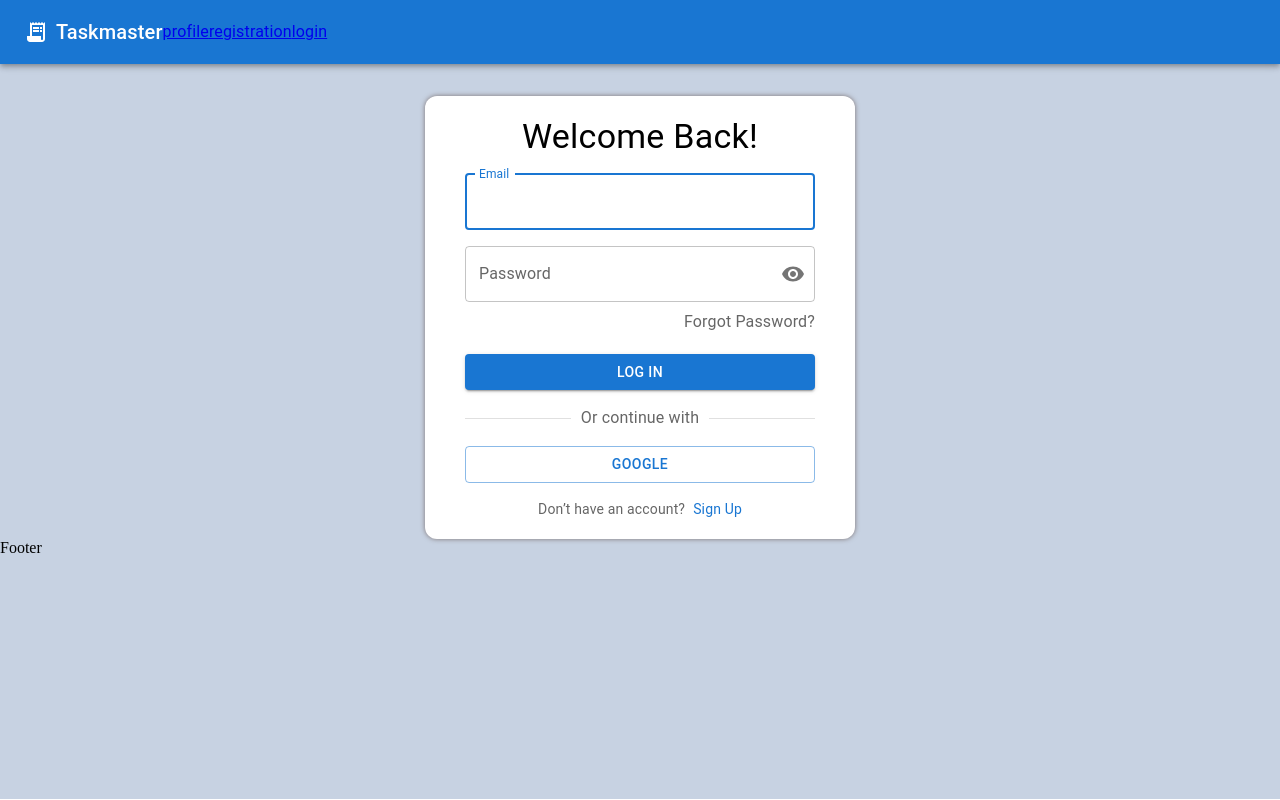
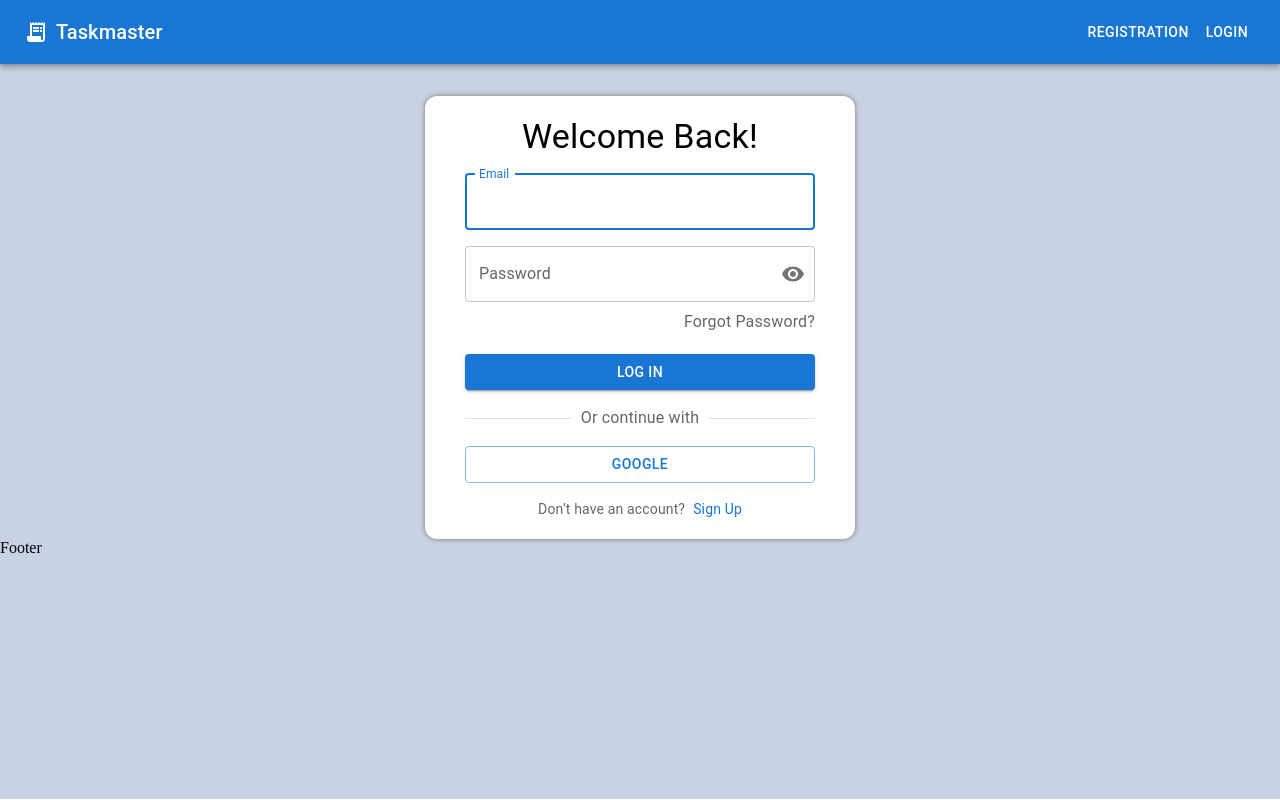
Before and after one commit to VHrabarev/taskmaster, a React (Create React App) app: page /login in a window 1280 px wide. Built offline with nearby package versions, Linux system fonts and the light colour scheme; no server answers.

Commit message:
Add Update profile posibility

```diff
--- a/src/components/App/index.tsx
+++ b/src/components/App/index.tsx
@@ -24,7 +24,6 @@ const App: React.FC = function() {
           loginStatus: true,
           fullName: user.displayName,
           email: user.email,
-          phone: user.phoneNumber,
           avatarUrl: user.photoURL,
         }))
       };
--- a/src/components/Header/index.tsx
+++ b/src/components/Header/index.tsx
@@ -1,12 +1,16 @@
-import { AppBar, Container, Toolbar, Typography } from '@mui/material';
+import { AppBar, Container, Toolbar, Typography, ButtonGroup, Button, Tooltip, Avatar, Box } from '@mui/material';
 import ReceiptLongIcon from '@mui/icons-material/ReceiptLong';
 import { Link } from 'react-router-dom';
+import React from "react";
+import { useAppSelector } from '../../hook';
 
-const Header = function() {
+const Header: React.FC = function() {
+    const { loginStatus, avatarUrl, fullName } = useAppSelector( store => store.user.userInfo );
+
     return (
         <AppBar position="static">
             <Container maxWidth="xl">
-                <Toolbar disableGutters>
+                <Toolbar disableGutters sx={{ display: "flex", justifyContent: "space-between" }}>
                     <Link to="/" style={{ display: "flex", alignItems: "center", color: "inherit", textDecoration: "none" }}>
                         <ReceiptLongIcon sx={{ mr: 1 }} />
                         <Typography
@@ -15,15 +19,28 @@ const Header = function() {
                             children="Taskmaster"
                         />
                     </Link>
-                    <Link to="/profile">
-                        <Typography>profile</Typography>
-                    </Link>
-                    <Link to="/registration">
-                        <Typography>registration</Typography>
-                    </Link>
-                    <Link to="/login">
-                        <Typography>login</Typography>
-                    </Link>
+                    {!loginStatus ?
+                    <ButtonGroup variant="text" aria-label="login and register button">
+                        <Link to="/registration" className='opacityDimly'>
+                            <Button sx={{ color: "#fff" }}>Registration</Button>
+                        </Link>
+                        <Link to="/login" className='opacityDimly'>
+                            <Button sx={{ color: "#fff" }}>Login</Button>
+                        </Link>
+                    </ButtonGroup> :
+                    <Box sx={{ display: "flex", alignItems: "center" }}>
+                        <Tooltip title="Open Profile">
+                            <Link to="/profile" style={{ textDecoration: "none", marginRight: 15 }}>
+                                <Avatar alt="User avatar" src={avatarUrl ? avatarUrl : ""}>{fullName ? fullName[0] : "U"}</Avatar>
+                            </Link>
+                        </Tooltip>
+                        <Box>
+                            <Typography variant='body2' sx={{ opacity: 0.8 }}>Welcome Back!</Typography>
+                            <Link to="/profile" style={{ textDecoration: "none", color: "inherit" }} className='opacityDimly'>
+                                <Typography>{fullName ? fullName : "User"}</Typography>
+                            </Link>
+                        </Box>
+                    </Box>}
                 </Toolbar>
             </Container>
         </AppBar>
--- a/src/components/Profile/TabsPanel/TabPanelProfileSetting.tsx
+++ b/src/components/Profile/TabsPanel/TabPanelProfileSetting.tsx
@@ -1,6 +1,8 @@
 import { Box, Typography, Tabs, Tab, Divider, Avatar, TextField, Grid, Button } from "@mui/material";
 import { visuallyHidden } from '@mui/utils';
 import React, { useState, SyntheticEvent, FormEvent } from "react";
+import { useAppSelector, useAppDispatch } from "../../../hook";
+import { userUpdateProfile } from "../../../store/reducers/userReducer";
 
 interface TabPanelProfileSettingProps {
     value: number,
@@ -10,20 +12,24 @@ interface TabPanelProfileSettingProps {
 const TabPanelProfileSetting: React.FC<TabPanelProfileSettingProps> = function(props) {
     const {value, index} = props;
     const [profileValue, setProfileValue] = useState(0);
+    const { userInfo } = useAppSelector(store => store.user);
+    const [user, setUser] = useState(userInfo);
+    const dispatch = useAppDispatch();
 
     const handleChange = (event: SyntheticEvent, newValue: number) => {
         setProfileValue(newValue);
-      };
+    };
 
     const onSubmitUserInfoForm = function(event: FormEvent<HTMLFormElement>) {
         event.preventDefault();
+        dispatch(userUpdateProfile({fullName: user.fullName, email: user.email, avatarUrl: user.avatarUrl, loginStatus: true}));
     };
 
     return (
         <Box component="section" hidden={value !== index}>
             <Typography component="h3" sx={visuallyHidden}>Profile setting</Typography>
             <Tabs value={profileValue} onChange={handleChange} aria-label="Profile tabs" sx={{ mb: 2 }}>
-                <Tab label="Account  Setting" />
+                <Tab label="Account Setting" />
                 <Tab label="Login & Security" />
                 <Tab label="Notifications" />
             </Tabs>
@@ -32,7 +38,7 @@ const TabPanelProfileSetting: React.FC<TabPanelProfileSettingProps> = function(p
                     <Typography variant="subtitle2" mb={1}>Your Profile  Picture</Typography>
                     <Avatar
                         alt="User avatar"
-                        src=""
+                        src={user.avatarUrl ? user.avatarUrl : ""}
                         sx={{ width: 150, height: 150 }}
                         variant="rounded"
                     >
@@ -43,18 +49,25 @@ const TabPanelProfileSetting: React.FC<TabPanelProfileSettingProps> = function(p
                 <Box component="form" onSubmit={onSubmitUserInfoForm} sx={{ m: "0 20px 20px" }}>
                     <Grid container spacing={2} sx={{ mb: 2 }}>
                         <Grid item xs={6}>
-                            <TextField label="Full Name" sx={{ width: "100%"}} />
+                            <TextField
+                                label="Full Name"
+                                value={user.fullName ? user.fullName : ""}
+                                onChange={(e) => setUser({...user, fullName: e.target.value})}
+                                sx={{ width: "100%"}}
+                            />
                         </Grid>
                         <Grid item xs={6}>
-                            <TextField label="Email" sx={{ width: "100%"}} />
-                        </Grid>
-                        <Grid item xs={6}>
-                            <TextField label="Phone Number" sx={{ width: "100%"}} />
+                            <TextField
+                                label="Email"
+                                value={user.email ? user.email : ""}
+                                onChange={(e) => setUser({...user, email: e.target.value})}
+                                sx={{ width: "100%"}}
+                            />
                         </Grid>
                     </Grid>
                     <Box>
-                        <Button variant="contained" sx={{ mr: 2 }}>Update Profile</Button>
-                        <Button variant="text">Reset</Button>
+                        <Button variant="contained" sx={{ mr: 2 }} type="submit">Update Profile</Button>
+                        <Button variant="text" onClick={() => setUser(userInfo)}>Reset</Button>
                     </Box>
                 </Box>
             </Box>
--- a/src/store/reducers/userReducer.ts
+++ b/src/store/reducers/userReducer.ts
@@ -1,7 +1,6 @@
-import { getAuth, createUserWithEmailAndPassword, signInWithEmailAndPassword, setPersistence, browserLocalPersistence, signOut } from "firebase/auth";
+import { getAuth, createUserWithEmailAndPassword, signInWithEmailAndPassword, setPersistence, browserLocalPersistence, signOut, updateProfile, updateEmail, updatePhoneNumber } from "firebase/auth";
 import { createSlice, createAsyncThunk, PayloadAction } from '@reduxjs/toolkit';
 import firebaseApp from '../../api/firebase';
-import store from "..";
 
 interface userData {
     email: string;
@@ -35,6 +34,29 @@ const userLogin = createAsyncThunk(
     },
 );
 
+interface userInfo {
+    loginStatus: boolean,
+    fullName: string | null,
+    email: string | null,
+    avatarUrl: string | null,
+};
+
+const userUpdateProfile = createAsyncThunk(
+    "user/userUpdateProfile",
+    async ({fullName, email, avatarUrl, loginStatus}: userInfo, thunkAPI) => {
+        try {
+            const auth = getAuth(firebaseApp);
+            if(auth.currentUser && email) {
+                await updateProfile(auth.currentUser, {displayName: fullName, photoURL: avatarUrl});
+                await updateEmail(auth.currentUser, email);
+                thunkAPI.dispatch(checkUserStatus({loginStatus, fullName, email, avatarUrl}));
+            }
+        } catch (error) {
+            return thunkAPI.rejectWithValue(error);
+        };
+    },
+);
+
 const userLogout = createAsyncThunk(
     "user/userLogout",
     async () => {
@@ -42,14 +64,6 @@ const userLogout = createAsyncThunk(
         await signOut(auth);
     },
 );
-
-interface userInfo {
-    loginStatus: boolean,
-    fullName: string | null,
-    email: string | null,
-    phone: string | null,
-    avatarUrl: string | null,
-};
 
 interface registrationState {
     userRegistration: {
@@ -61,6 +75,10 @@ interface registrationState {
         loginErrorMessage: string | undefined,
     },
     userInfo: userInfo,
+    userUpdateProfile: {
+        updateError: boolean,
+        updateErrorMessage: string | undefined,
+    },
 };
 
 const initialState: registrationState = {
@@ -76,8 +94,11 @@ const initialState: registrationState = {
         loginStatus: false,
         fullName: null,
         email: null,
-        phone: null,
         avatarUrl: null,
+    },
+    userUpdateProfile: {
+        updateError: false,
+        updateErrorMessage: ""
     },
 };
 
@@ -86,11 +107,10 @@ const userSlice = createSlice({
     initialState,
     reducers: {
         checkUserStatus: (state, action: PayloadAction<userInfo>) => {
-            const { loginStatus, fullName, email, phone, avatarUrl } = action.payload;
+            const { loginStatus, fullName, email, avatarUrl } = action.payload;
             state.userInfo.loginStatus = loginStatus;
             state.userInfo.fullName = fullName;
             state.userInfo.email = email;
-            state.userInfo.phone = phone;
             state.userInfo.avatarUrl = avatarUrl;
         },
     },
@@ -121,8 +141,18 @@ const userSlice = createSlice({
             store.userInfo.loginStatus = false;
             store.userInfo.fullName = null;
             store.userInfo.email = null;
-            store.userInfo.phone = null;
             store.userInfo.avatarUrl = null;
+        });
+        builder.addCase(userUpdateProfile.fulfilled, (store) => {
+            store.userUpdateProfile.updateError = false;
+            store.userUpdateProfile.updateErrorMessage = "";
+        });
+        builder.addCase(userUpdateProfile.pending, (store) => {
+
+        });
+        builder.addCase(userUpdateProfile.rejected, (store, action) => {
+            store.userUpdateProfile.updateError = true;
+            store.userUpdateProfile.updateErrorMessage = action.error.code;
         });
     },
 });
@@ -130,4 +160,4 @@ const userSlice = createSlice({
 const {checkUserStatus} = userSlice.actions;
 
 export default userSlice.reducer;
-export {userCreate, userLogin, checkUserStatus, userLogout};
+export {userCreate, userLogin, checkUserStatus, userLogout, userUpdateProfile};
```
